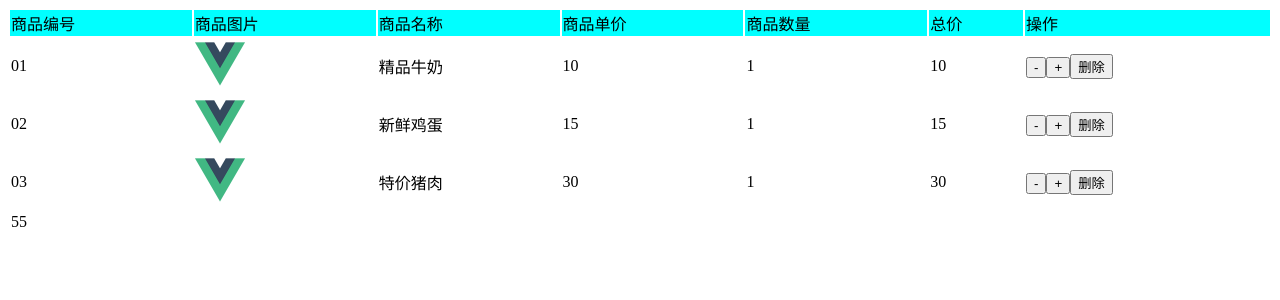
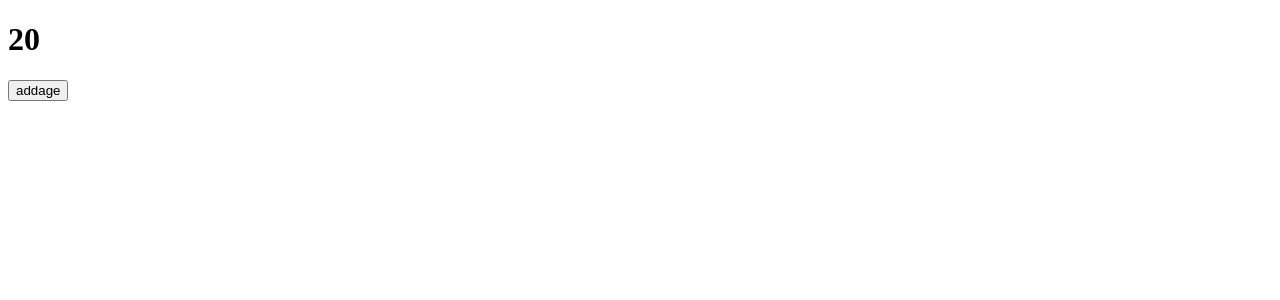
Before and after one commit to mujiabinbin/practise, a Vue app in the folder vue3/: page / in a window 1280 px wide. Shown: the top 300 px of the page. Built offline with nearby package versions, Linux system fonts and the light colour scheme.

Commit message:
vue 监听器

```diff
--- a/vue3/src/App.vue
+++ b/vue3/src/App.vue
@@ -6,12 +6,13 @@
 		<!-- <Basic></Basic>
 		<Listfor></Listfor>
 		<If></If> -->
-		<shoppingcart></shoppingcart>
+		<!-- <shoppingcart></shoppingcart> -->
 		<!-- <Movielist></Movielist> -->
 		<!-- <Directive></Directive> -->
 		<!-- <Basic-style></Basic-style> -->
 		<!-- <Event></Event> -->
 		<!-- <Computed></Computed> -->
+		<Watch></Watch>
 	</div>
 </template>
 
@@ -27,6 +28,7 @@
 	import Event from './components/basicGra/Event.vue';
 	import BasicStyle from './components/style/BasicStyle.vue';
 	import Computed from './components/computed/Computed.vue';
+	import Watch from './components/watch/Watch.vue';
 	//2 配置注册子组件
 	export default {
 		components: {
@@ -39,7 +41,8 @@
 			Directive,
 			BasicStyle,
 			Event,
-			Computed
+			Computed,
+			Watch
 		}
 	}
 </script>
--- /dev/null
+++ b/vue3/src/components/watch/Watch.vue
@@ -0,0 +1,41 @@
+<template>
+ <div>
+   <!--   <h1>{{num}}</h1>
+  <button @click="num++"></button> -->
+  <h1>{{students.age}}</h1>
+  <button @click="students.age++">addage</button>
+
+ </div>
+</template>
+
+<script>
+export default {
+data() {
+    return {
+        num:1,
+        students:{
+            age:20
+        }
+    }
+},
+watch:{
+    num(){
+        console.log(`num change`)
+    },
+   /*  "students.age"(){
+        console.log(`students change`)
+    } */
+    students:{
+        handler(){
+            console.log(`深度侦听`)
+        },
+        deep:true,//深度侦听
+        immediate:true//立即侦听
+    }
+}
+}
+</script>
+
+<style>
+
+</style>
```
